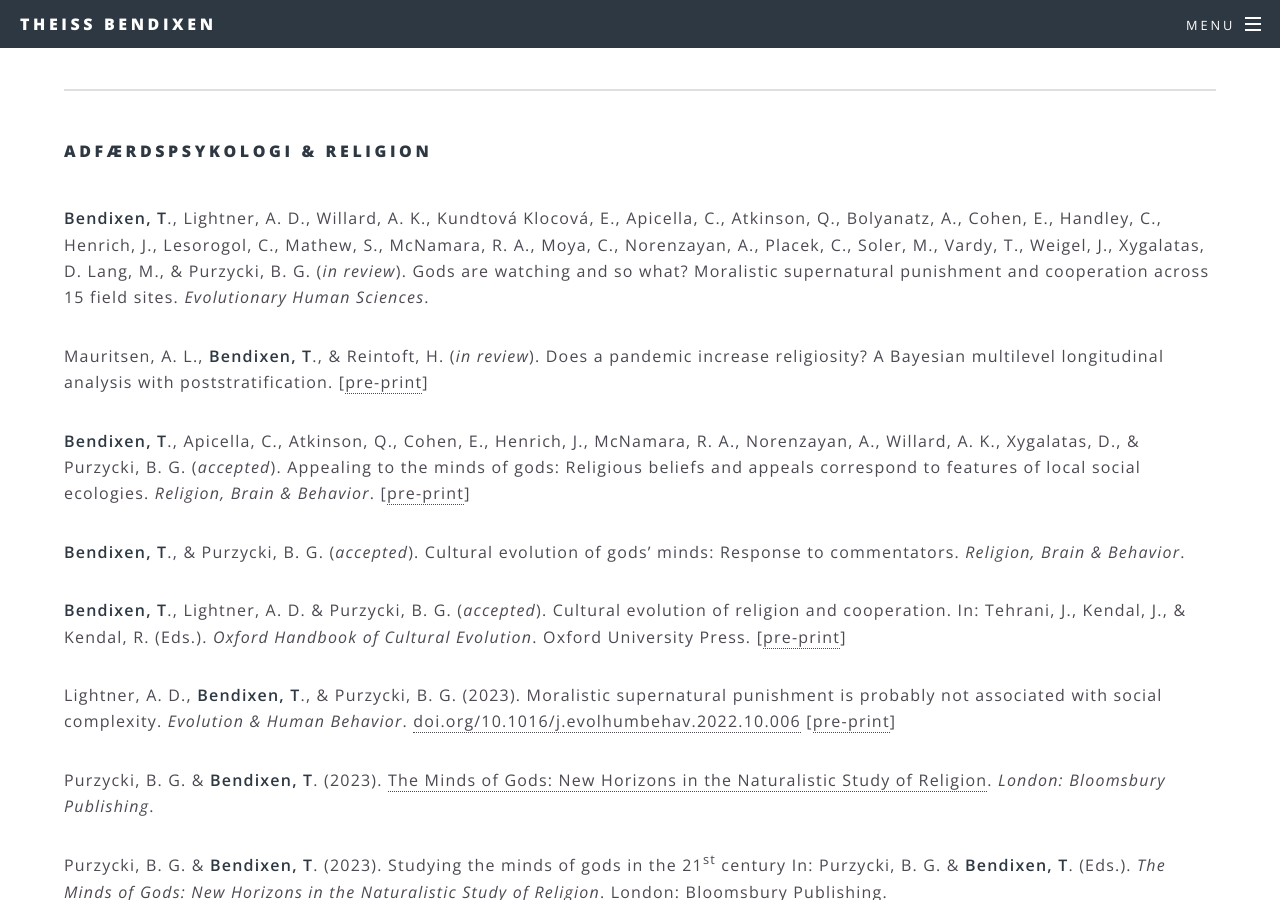
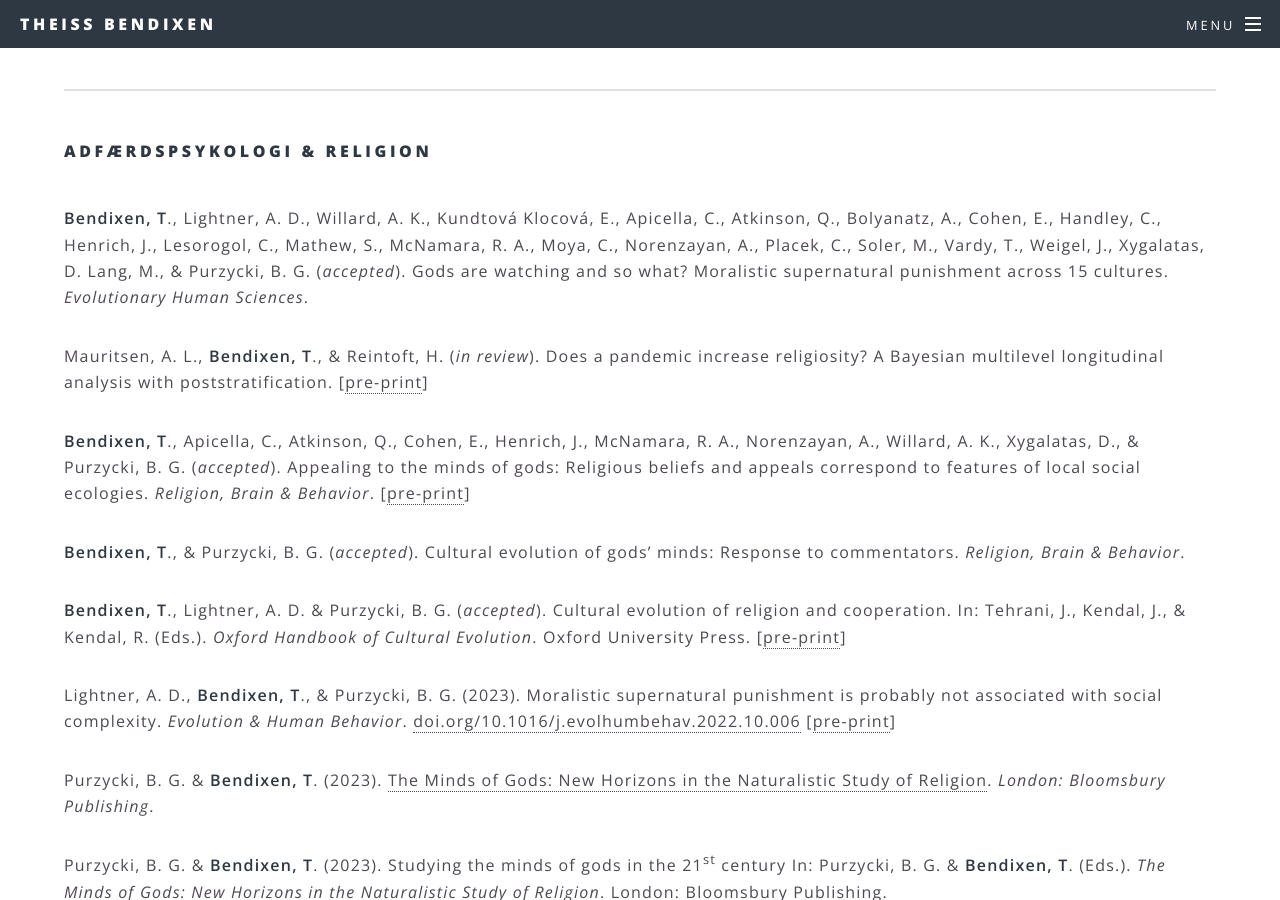
Before and after one commit to tbendixen/tbendixen.github.io.dk, a Jekyll site: the page built from forskning.html, in a window 1280 px wide and 900 px high, scrolled down 3300 px. Built offline with Jekyll 4.4.1, drawn with Linux system fonts in a browser that asks for light colours.

Commit message:
Update forskning.html

```diff
--- a/forskning.html
+++ b/forskning.html
@@ -88,8 +88,8 @@
 				<hr />
 				<h4>Adfærdspsykologi & Religion</h4>
 				<br />
-				<p><b>Bendixen, T</b>., Lightner, A. D., Willard, A. K., Kundtová Klocová, E., Apicella, C., Atkinson, Q., Bolyanatz, A., Cohen, E., Handley, C., Henrich, J., Lesorogol, C., Mathew, S., McNamara, R. A., Moya, C., Norenzayan, A., Placek, C., Soler, M., Vardy, T., Weigel, J., Xygalatas, D. Lang, M., & Purzycki, B. G. (<i>in review</i>).
-				Gods are watching and so what? Moralistic supernatural punishment and cooperation across 15 field sites. <i>Evolutionary Human Sciences</i>.</p>
+				<p><b>Bendixen, T</b>., Lightner, A. D., Willard, A. K., Kundtová Klocová, E., Apicella, C., Atkinson, Q., Bolyanatz, A., Cohen, E., Handley, C., Henrich, J., Lesorogol, C., Mathew, S., McNamara, R. A., Moya, C., Norenzayan, A., Placek, C., Soler, M., Vardy, T., Weigel, J., Xygalatas, D. Lang, M., & Purzycki, B. G. (<i>accepted</i>).
+				Gods are watching and so what? Moralistic supernatural punishment across 15 cultures. <i>Evolutionary Human Sciences</i>.</p>
 				<p>Mauritsen, A. L., <b>Bendixen, T</b>., & Reintoft, H. (<i>in review</i>). Does a pandemic increase religiosity? A Bayesian multilevel longitudinal analysis with poststratification.
 					[<a href="https://psyarxiv.com/qsgej/">pre-print</a>]</p>
 				<p><b>Bendixen, T</b>., Apicella, C., Atkinson, Q., Cohen, E., Henrich, J., McNamara, R. A., Norenzayan, A., Willard, A. K., Xygalatas, D., & Purzycki, B. G. (<i>accepted</i>). Appealing to the minds of gods: Religious beliefs and appeals correspond to features of local social ecologies.
```
